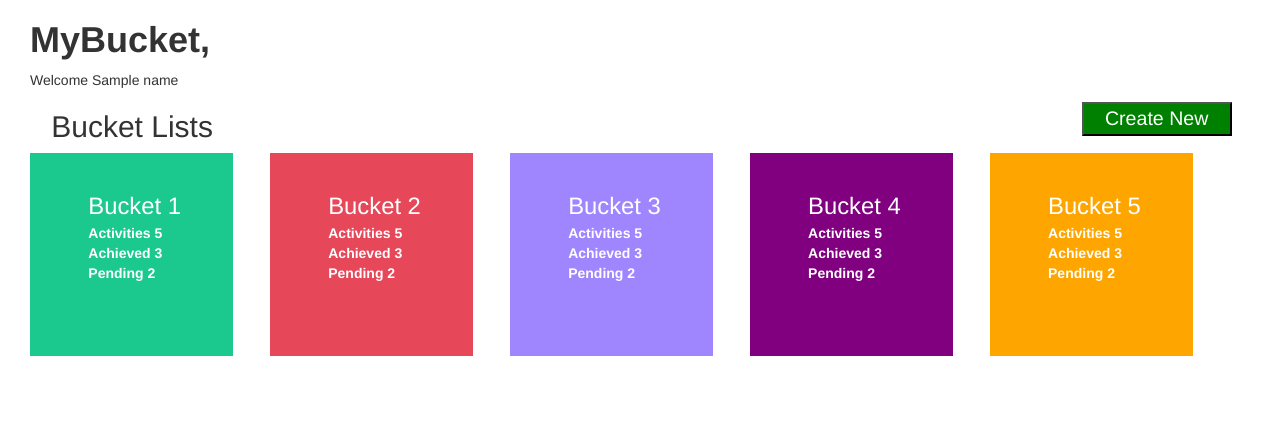
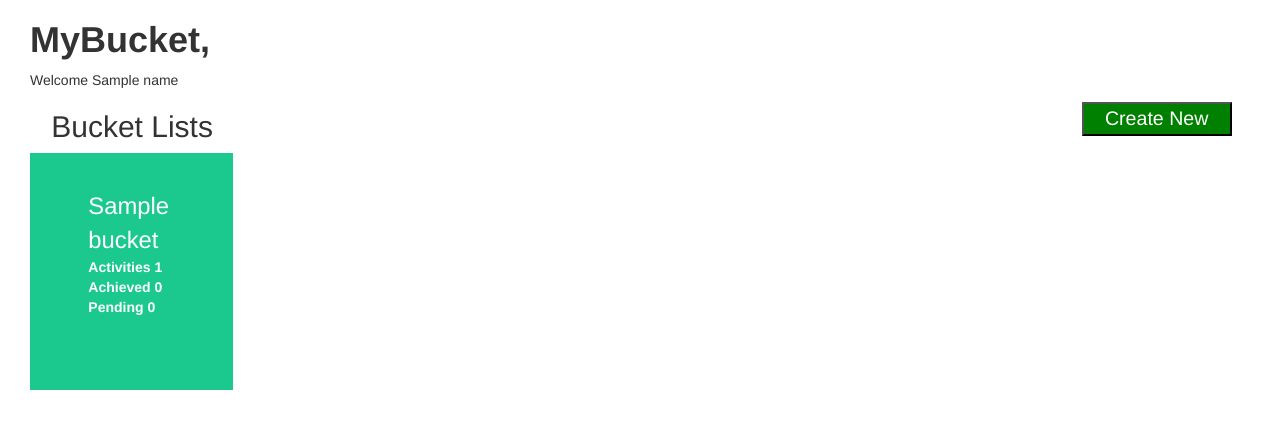
Before and after one commit to patlub/bucketList, a Flask app: template templates/buckets.html in a window 1280 px wide. Shown: the top 429 px of the page. Run offline with Flask 2, Linux system fonts and the light colour scheme; the template is opened without the code that fills it: most values are stand-ins (such as "Sample title", 1, 10 or a date in 2020); some libraries are stand-ins or nearby versions.

Commit message:
Store and display buckets from list

```diff
--- a/BucketList.py
+++ b/BucketList.py
@@ -4,7 +4,7 @@ from classes.bucket import Bucket
 from classes.activity import Activity
 
 app = Flask(__name__)
-buckets = []
+all_buckets = []
 activities = []
 
 @app.route('/', methods=['POST', 'GET'])
@@ -45,27 +45,29 @@ def sign_out():
 
 @app.route('/buckets')
 def buckets():
-    return render_template('buckets.html')
+    return render_template('buckets.html', buckets=all_buckets, len=len(all_buckets))
 
 
 @app.route('/create_bucket', methods=["POST"])
 def create_bucket():
     bucket_name = request.form['bucket-name']
     new_bucket = Bucket(bucket_name)
-    buckets.append(new_bucket)
+    all_buckets.append(new_bucket)
+    return redirect(url_for('buckets'))
+
 
 @app.route('/create_activity/<string:bucket_name>', methods=['POST'])
 def create_activity(bucket_name):
     activity_name = request.form['activity-name']
     new_activity = Activity(activity_name)
     activities.append(new_activity)
-    for bucket in buckets:
+    for bucket in all_buckets:
         if bucket.name == bucket_name:
             bucket.activities.append(new_activity)
 
-@app.route('/<string:bucket_name>')
+@app.route('/buckets/<string:bucket_name>')
 def activities(bucket_name):
-    return render_template('activities.html')
+    return render_template('activities.html', bucket_name=bucket_name)
 
 
 if __name__ == '__main__':
--- a/static/css/main.css
+++ b/static/css/main.css
@@ -85,6 +85,7 @@
     padding-bottom: 6%;
     margin-right: 3%;
     padding-top: 3%;
+    margin-bottom: 3%;
 }
 
 .bucket:hover{
--- a/templates/activities.html
+++ b/templates/activities.html
@@ -15,7 +15,8 @@
 <div class="container-fluid">
     <div class="col-md-12"><h1><strong>MyBucket</strong></h1></div>
     <div class="row">
-        <div id="bucket-lists-heading" class="col-md-10"><h2><a href="buckets.html"><em>Buckets</em>git </a> / Bucket 1</h2></div>
+        <div id="bucket-lists-heading" class="col-md-10"><h2>
+            <a href="http://localhost:5000/buckets"><em>Buckets</em></a> / {{ bucket_name }}</h2></div>
         <div class="col-md-2"><input type="button" id="delete-bucket" value="Delete Bucket"/></div>
     </div>
     <div class="col-md-8">
--- a/templates/buckets.html
+++ b/templates/buckets.html
@@ -4,7 +4,7 @@
     <meta charset="UTF-8">
     <link rel="stylesheet" href="../static/css/bootstrap.min.css">
     <link rel="stylesheet" type="text/css" href="../static/css/main.css"/>
-    {#    <script src="https://ajax.googleapis.com/ajax/libs/jquery/3.2.0/jquery.min.js"></script>#}
+    <script src="https://ajax.googleapis.com/ajax/libs/jquery/3.2.0/jquery.min.js"></script>
     <script src="https://maxcdn.bootstrapcdn.com/bootstrap/3.3.7/js/bootstrap.min.js"></script>
     <title>MyBucket - buckets</title>
 </head>
@@ -31,13 +31,9 @@
                     <h4 class="modal-title" id="myModalLabel">Create new Bucket</h4>
                 </div>
                 <div class="modal-body">
-                    <form>
+                    <form method="post" action="http://localhost:5000/create_bucket">
                         <div><input type="text" name="bucket-name" class="modal-text-box"
                                     placeholder="Bucket Name" required></div>
-                        <div style="display: flex;">
-                            <label for="image" id="image-label">Cover Image</label>
-                            <input type="file" name="image" id="image" placeholder="Bucket Name" required>
-                        </div>
                         <div><input type="submit" id="create-bucket-btn" value="Create Bucket"></div>
                     </form>
                 </div>
@@ -45,46 +41,57 @@
         </div>
     </div>
     <div class="col-md-12">
-        <a href="http://localhost:5000/bucket/bucket_name">
-            <div id="bucket-1" class="col-md-2 bucket">
-                <div class="bucket-name">Bucket 1</div>
-                <div class="bucket-label">Activities 5</div>
-                <div class="bucket-label">Achieved 3</div>
-                <div class="bucket-label">Pending 2</div>
-            </div>
-        </a>
-        <a href="http://localhost:5000/bucket/bucket_name">
-            <div id="bucket-2" class="col-md-2 bucket">
-                <div class="bucket-name">Bucket 2</div>
-                <div class="bucket-label">Activities 5</div>
-                <div class="bucket-label">Achieved 3</div>
-                <div class="bucket-label">Pending 2</div>
-            </div>
-        </a>
-        <a href="http://localhost:5000/bucket/bucket_name">
-            <div id="bucket-3" class="col-md-2 bucket">
-                <div class="bucket-name">Bucket 3</div>
-                <div class="bucket-label">Activities 5</div>
-                <div class="bucket-label">Achieved 3</div>
-                <div class="bucket-label">Pending 2</div>
-            </div>
-        </a>
-        <a href="http://localhost:5000/bucket/bucket_name">
-            <div id="bucket-4" class="col-md-2 bucket">
-                <div class="bucket-name">Bucket 4</div>
-                <div class="bucket-label">Activities 5</div>
-                <div class="bucket-label">Achieved 3</div>
-                <div class="bucket-label">Pending 2</div>
-            </div>
-        </a>
-        <a href="http://localhost:5000/bucket/bucket_name">
-            <div id="bucket-5" class="col-md-2 bucket">
-                <div class="bucket-name">Bucket 5</div>
-                <div class="bucket-label">Activities 5</div>
-                <div class="bucket-label">Achieved 3</div>
-                <div class="bucket-label">Pending 2</div>
-            </div>
-        </a>
+        {% for bucket in buckets %}
+            {% set achieved = 0 %}
+            {% set pending = 0 %}
+            <a href="http://localhost:5000/buckets/{{ bucket.name }}">
+                <div id="bucket-1" class="col-md-2 bucket">
+                    <div class="bucket-name">{{ bucket.name }}</div>
+                    {% for activity in bucket.activities %}
+                        {% if activity.status %}
+                            {% set achieved = achieved + 1 %}
+                        {% else %}
+                            {% set pending = pending + 1 %}
+                        {% endif %}
+                    {% endfor %}
+                    <div class="bucket-label">Activities {{ bucket.activities|length }}</div>
+                    <div class="bucket-label">Achieved {{ achieved }}</div>
+                    <div class="bucket-label">Pending {{ pending }}</div>
+                </div>
+            </a>
+        {% endfor %}
+        {#        <a href="http://localhost:5000/bucket/bucket_name">#}
+        {#            <div id="bucket-2" class="col-md-2 bucket">#}
+        {#                <div class="bucket-name">Bucket 2</div>#}
+        {#                <div class="bucket-label">Activities 5</div>#}
+        {#                <div class="bucket-label">Achieved 3</div>#}
+        {#                <div class="bucket-label">Pending 2</div>#}
+        {#            </div>#}
+        {#        </a>#}
+        {#        <a href="http://localhost:5000/bucket/bucket_name">#}
+        {#            <div id="bucket-3" class="col-md-2 bucket">#}
+        {#                <div class="bucket-name">Bucket 3</div>#}
+        {#                <div class="bucket-label">Activities 5</div>#}
+        {#                <div class="bucket-label">Achieved 3</div>#}
+        {#                <div class="bucket-label">Pending 2</div>#}
+        {#            </div>#}
+        {#        </a>#}
+        {#        <a href="http://localhost:5000/bucket/bucket_name">#}
+        {#            <div id="bucket-4" class="col-md-2 bucket">#}
+        {#                <div class="bucket-name">Bucket 4</div>#}
+        {#                <div class="bucket-label">Activities 5</div>#}
+        {#                <div class="bucket-label">Achieved 3</div>#}
+        {#                <div class="bucket-label">Pending 2</div>#}
+        {#            </div>#}
+        {#        </a>#}
+        {#        <a href="http://localhost:5000/bucket/bucket_name">#}
+        {#            <div id="bucket-5" class="col-md-2 bucket">#}
+        {#                <div class="bucket-name">Bucket 5</div>#}
+        {#                <div class="bucket-label">Activities 5</div>#}
+        {#                <div class="bucket-label">Achieved 3</div>#}
+        {#                <div class="bucket-label">Pending 2</div>#}
+        {#            </div>#}
+        {#        </a>#}
     </div>
 </div>
 </body>
```
